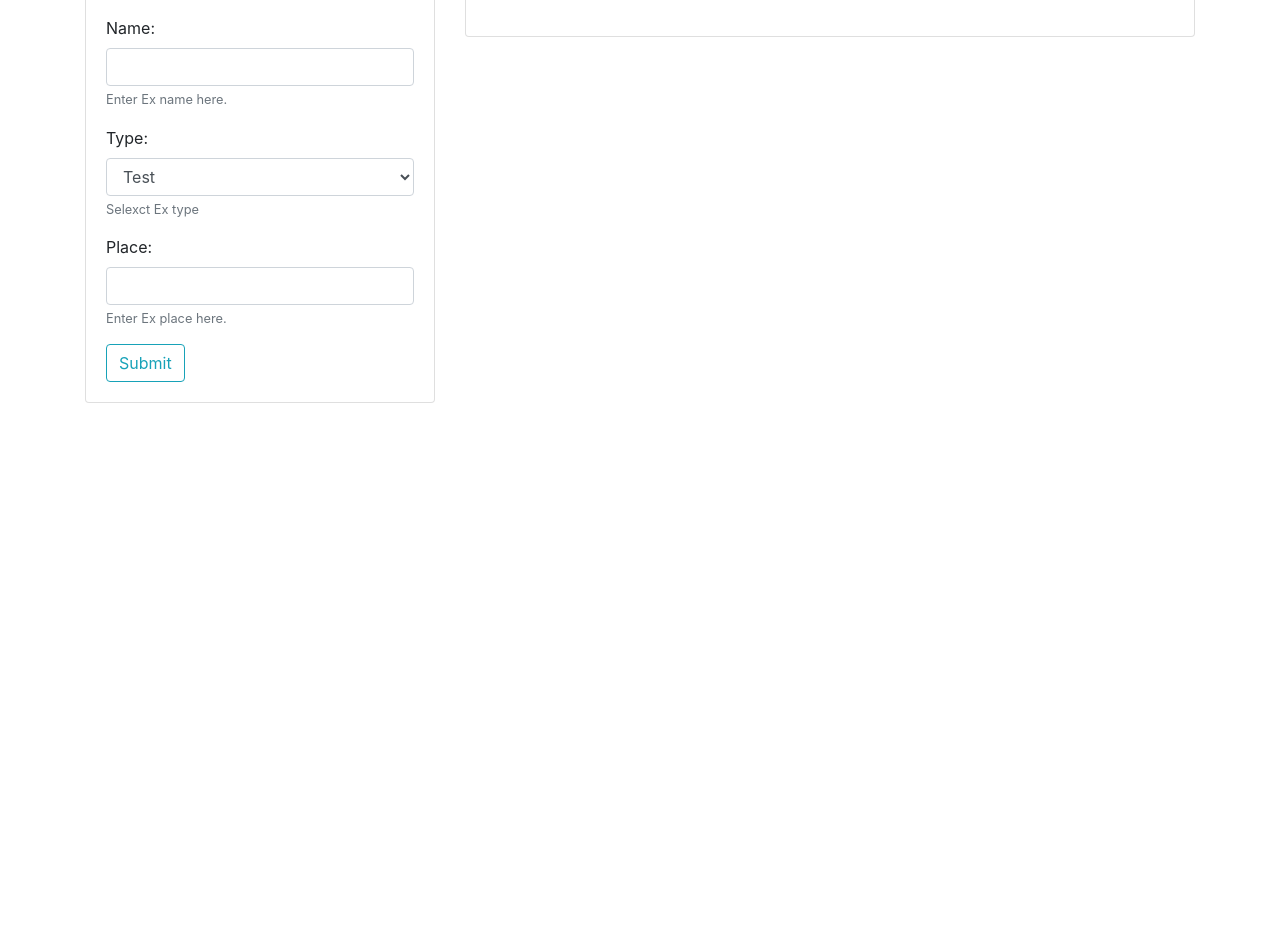
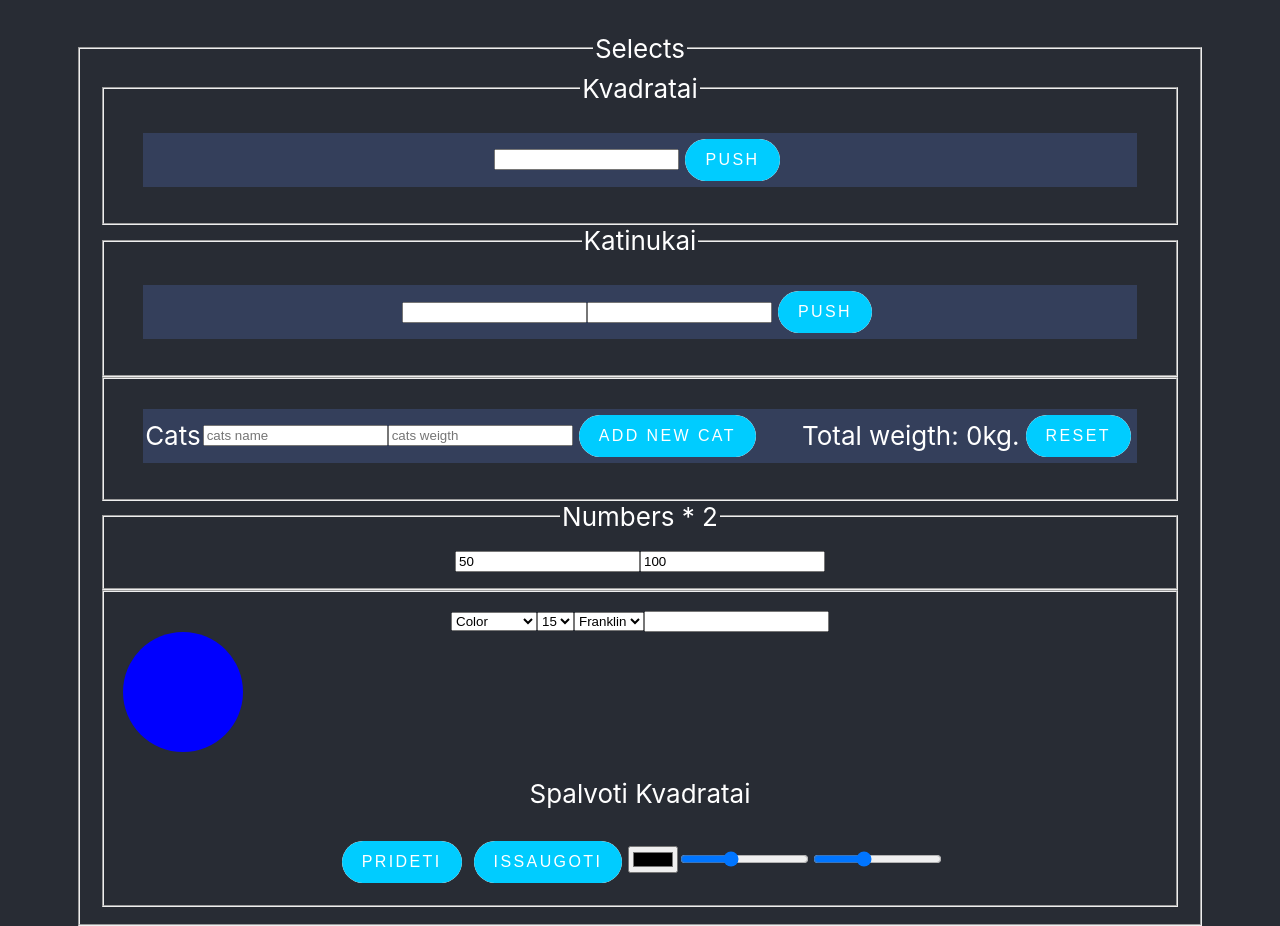
Before and after one commit to RokasAbra/react1, a React (Create React App) app: page / in a window 1280 px wide. Shown: the part 100-1026 px from the top of the page. Before the commit the page ends 800 px from the top, so only its background shows below. Built offline with nearby package versions, Linux system fonts and the light colour scheme.

Commit message:
select uzduotys

```diff
--- a/src/App.jsx
+++ b/src/App.jsx
@@ -1,69 +1,68 @@
 import { useEffect, useState } from "react";
-import "./bootstrap.css";
-import "./crud.scss";
-import Create from "./components/crud/Create";
-// import "./App.scss";
-import getId from "./Functions/getId";
-import { create, remove } from "./Functions/localStorage";
+import "./App.scss";
+import InputNumber from "./components/forms/FormsInput";
 import rand from "./Functions/rand";
-import List from "./components/crud/List";
-import { read } from "./Functions/localStorage";
-import Edit from "./components/crud/Edit";
+import Cats from "./components/forms/Cats";
+import Nums from "./components/forms/Nums";
+import Select from "./components/forms/Select";
+/*Sukurti komponentą su mygtuku ir įvedimo laukeliu. Įvedus į laukelį skaičių ir paspaudus
+mygtuką, atsiranda laukelyje nurodytas raudonų kvadratėlių skaičius. Įvedus kitą skaičių ir
+paspaudus mygtuką, prie jau egzistuojančių kvadratėlių papildomai prisideda naujas laukelyje
+nurodytas kvadratėlių kiekis. Kiekvieno kvadratėlio viduryje turi būti pavaizduotas rand
+skaičius 100 - 200. */
+function App() {
+  const [kvadratukai, setKvadratukai] = useState(null);
+  const [vnt, setVnt] = useState("");
+  const inputNumber = (e) => {
+    setVnt(e.target.value);
+  };
 
-function App() {
-    const [lastUpdate, setLastUpdate] = useState(Date.now());
-    const [modalData, setModalData] = useState(null);
-
-    const [createData, setCreateData] = useState(null); // Create
-    const [exes, setExes] = useState(null); // Read
-    const [deleteData, setDeleteData] = useState(null);//Delete
+  const add = (num) => {
+    const nmr = parseInt(num);
+    const kvadratukai = [];
+    for (let i = 0; i < nmr; i++) {
+      kvadratukai.push(rand(100, 200));
+    }
+    setKvadratukai((k) =>
+      null === k ? [...kvadratukai] : [...k, ...kvadratukai]
+    );
+  };
 
 
-
-    //1. Create
-    useEffect(() => {
-        if (null === createData) {
-            return;
-        }
-        create(createData);
-        setLastUpdate(Date.now());
-        // to localStorage
-
-    }, [createData]);
-
-
-
-    //2. Read
-    useEffect(() => {
-        setExes(read())
-    }, [lastUpdate])
-
- //Delete
- useEffect(() => {
-    if (null === deleteData) {
-        return;
-    }
-    remove(deleteData);
-    setLastUpdate(Date.now());
-    // to localStorage
-
-}, [deleteData]);
-
   return (
-    <>
-    <div className="container">
-        <div className="row">
-            <div className="col-4">
-                <Create setCreateData={setCreateData}></Create>
+    <div className="App">
+      <header className="App-header">
+        <h1>Formos Uzdv.</h1>
+        <fieldset>
+          <fieldset>
+            <legend>Kvadratai</legend>
+            <div className="kvc">
+              {kvadratukai
+                ? kvadratukai.map((k, i) => (
+                    <div key={i} className="kv">
+                      {k}
+                    </div>
+                  ))
+                : null}
+              <input type="text" onChange={inputNumber} />
+              <button onClick={() => add(vnt)}>Push</button>
             </div>
-            <div className="col-8">
-               <List exes={exes} setDeleteData={setDeleteData} setModalData={setModalData}></List>
+          </fieldset>
+          <fieldset>
+            <legend>Katinukai</legend>
+            <div className="kvc">
+              <input type="text" />
+              <input type="text" />
+              <button>Push</button>
             </div>
-        </div>
+          </fieldset>
+          <Cats></Cats>
+          <Nums></Nums>
+          <Select></Select>
+        </fieldset>
+      </header>
     </div>
-    <Edit modalData={modalData} setModalData={setModalData}></Edit>
-</>
-);
+  );
 }
 
 export default App;
--- a/src/components/forms/Select.jsx
+++ b/src/components/forms/Select.jsx
@@ -1,20 +1,31 @@
-import { useState } from "react"
+import { useState } from "react";
 
 function Select() {
-
-    const [color, setColor] = useState('');
-    const [font, setFont] = useState('20');
-    const [family, setFamily] = useState('');
-    const [text, setText] = useState('');
+  const [color, setColor] = useState("");
+  const [font, setFont] = useState("15");
+  const [family, setFamily] = useState("");
+  const [text, setText] = useState("");
   const inputText = (e) => {
     setText(e.target.value);
   };
-
+//Spalvoti kvad
+  const [kv, setKv] = useState([]);
+  const [color1, setColor1] = useState('black');
+  const [width, setWidth] = useState('100');
+  const [height, setHeight] = useState('100');
+  const [ir, setIr] = useState([]);
+  const addKv = () =>{
+      setKv((k) => [...k, kv]);
+  };
+  const addIr = () =>{
+    setIr((k) => [...k, ...kv]);
+};
   return (
     <>
       <legend>Selects</legend>
       <fieldset>
         <select value={color} onChange={(e) => setColor(e.target.value)}>
+          <option value={color}>Color</option>
           <option value="red">Red</option>
           <option value="pink">Pink</option>
           <option value="blue">Blue</option>
@@ -27,13 +38,58 @@ function Select() {
           <option value="35">35</option>
           <option value="45">45</option>
         </select>
-            <select value={family}></select>
-            <option value="Gill Sans">Gill</option>
-            <option value="Open Sans">Open</option>
+        <select value={family} onChange={(e) => setFamily(e.target.value)}>
+          <option value="'Franklin Gothic Medium', 'Arial Narrow', Arial, sans-serif">
+            Franklin
+          </option>
+          <option value="'Gill Sans', 'Gill Sans MT', Calibri, 'Trebuchet MS', sans-serif">
+            Gill
+          </option>
           <option value="Lato">Lato</option>
+        </select>
+        <input type="text" onChange={inputText} value={text} />
+        <div
+          className="crc"
+          style={{
+            color: color,
+            fontSize: Number(font),
+            fontFamily: family,
+          }}
+        >
+          {text}
+        </div>
+        <p>Spalvoti Kvadratai</p>
+          <button onClick={addKv}>Prideti</button>
+          <button onClick={addIr}>Issaugoti</button>
+          <input type="color" value={color1} onChange={(e) => setColor1(e.target.value)}/>
+          <input type="range" min='10' max='250' value={width} onChange={(e) => setWidth(e.target.value)}/>
+          <input type="range" min='10' max='250' value={height} onChange={(e) => setHeight(e.target.value)}/>
+
+
+        <div>
+            {
+                kv.map((k, i) => (
+                    <div className="kv" style={{backgroundColor: color1,
+                        width: Number(width),
+                        height: Number(height),}} key={i}>{k}</div>
+                ))
+            }
+             {ir.map((k, i) => (
+              <div
+                className="kv"
+                style={{
+                  backgroundColor: k.background,
+                  width: k.width,
+                  height: k.height,
+                }}
+                key={i}
+              >
+                {i}
+              </div>
+            ))}
+        </div>
       </fieldset>
-
     </>
-    )
+  );
 }
 export default Select;
--- a/src/crud.scss
+++ b/src/crud.scss
@@ -25,5 +25,5 @@
 
 .modal {
     display: block;
-    background-color: rgb(8, 251, 206, 0.19);
+    background-color: rgba(4, 202, 166, 0.5);
 }
```
Also changed, not shown: src/Crud.jsx (added, +69 -0 lines), src/useRefSelects.jsx (deleted, +0 -68 lines). Lines whose indentation alone changed are shown as unchanged.
